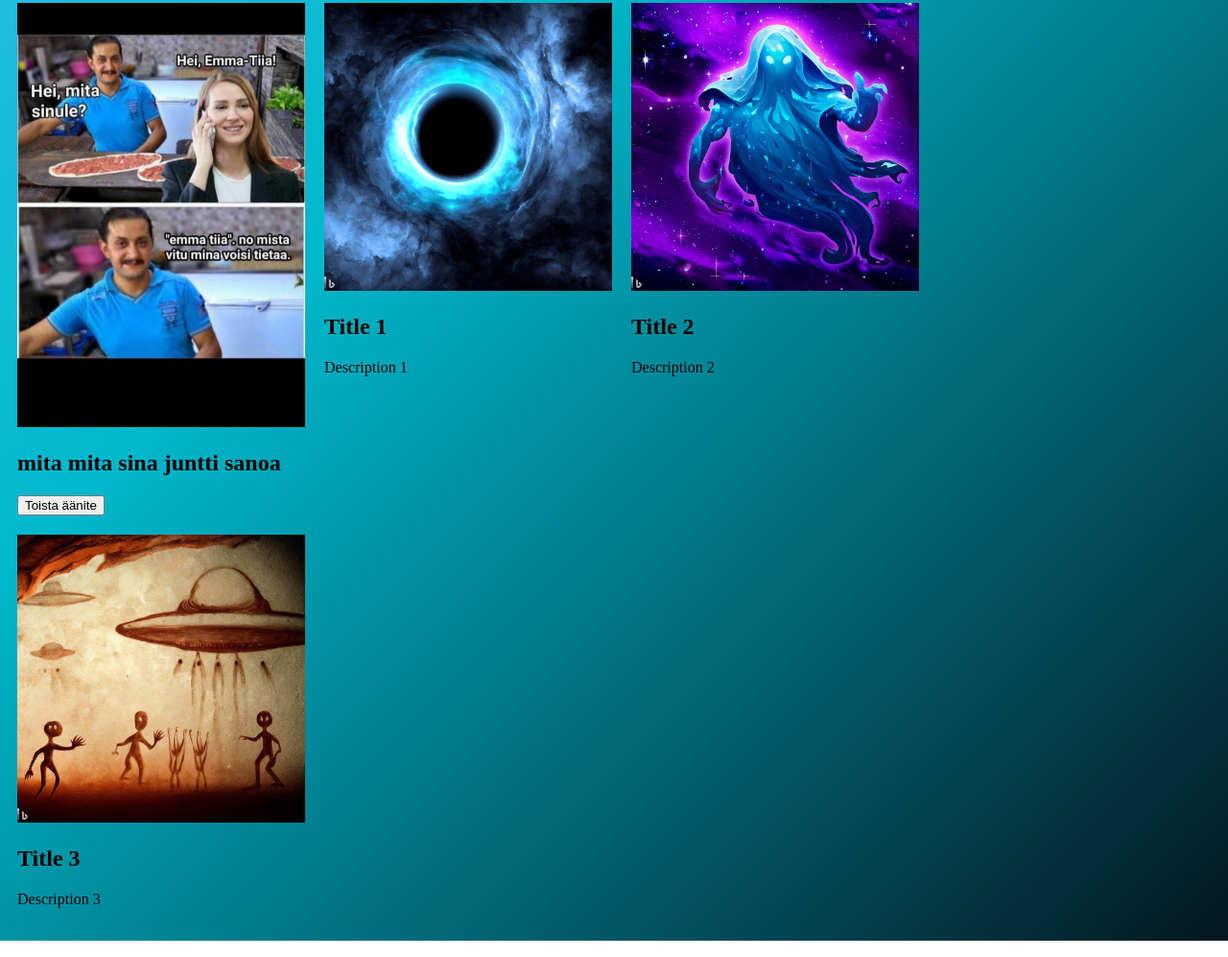
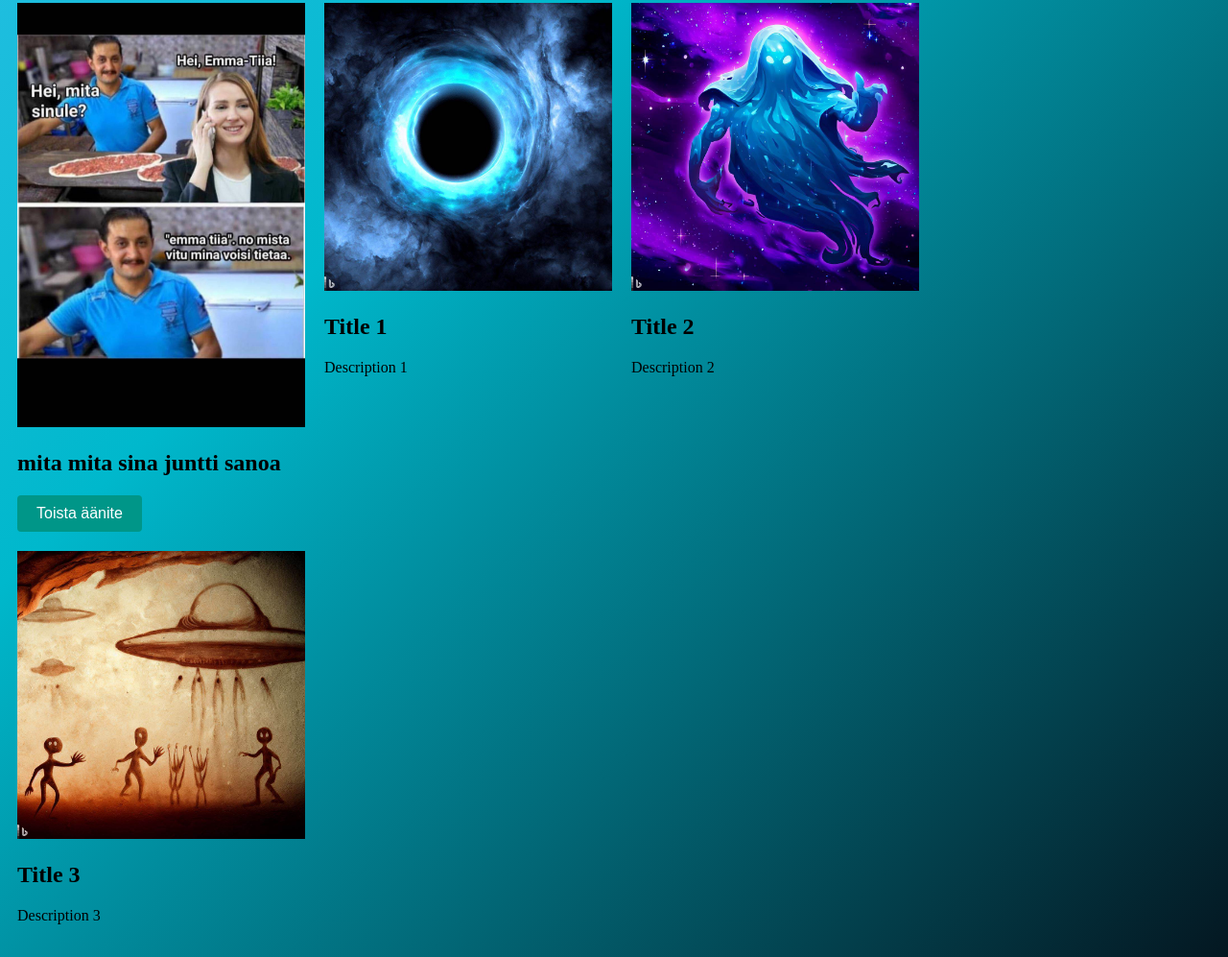
Before and after one commit to UserMr3/testisivu, a plain HTML site: page index.html in a window 1280 px wide. Shown: the part 1056-2053 px from the top of the page at 96% size. Drawn offline with Linux system fonts and the light colour scheme.

Commit message:
Update index.html

```diff
--- a/index.html
+++ b/index.html
@@ -43,6 +43,23 @@
             width: 100%;
             height: auto;
         }
+
+         /* Add CSS styles for the audio button */
+        .playButton {
+            padding: 10px 20px;
+            font-size: 16px;
+            background-color: #009688;
+            color: white;
+            border: none;
+            border-radius: 4px;
+            cursor: pointer;
+        }
+
+        .playButton:hover {
+            background-color: #00796b;
+        }
+
+
     </style>
 </head>
 <body>
@@ -91,7 +108,7 @@
             <p><div class="gallery">
         <!-- Kuvat, otsikot ja esittelyt -->
     </div>
-
+<button class="playButton"
     <button id="playButton">Toista äänite</button>
     <audio id="audioElement" src="Mita.wav"></audio>
 
```
